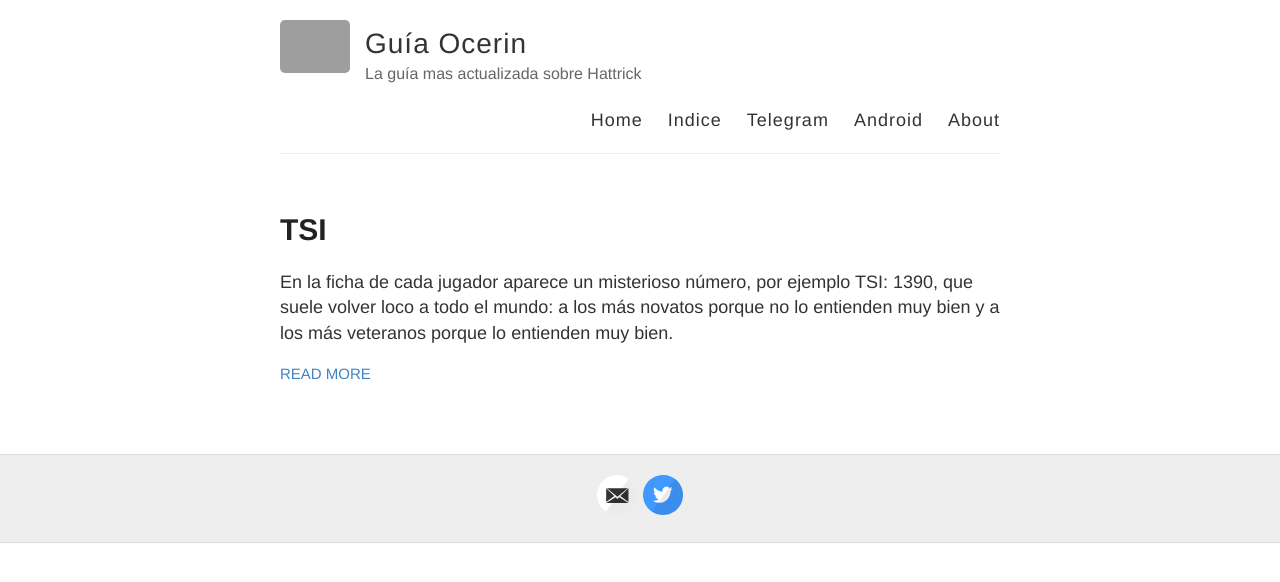
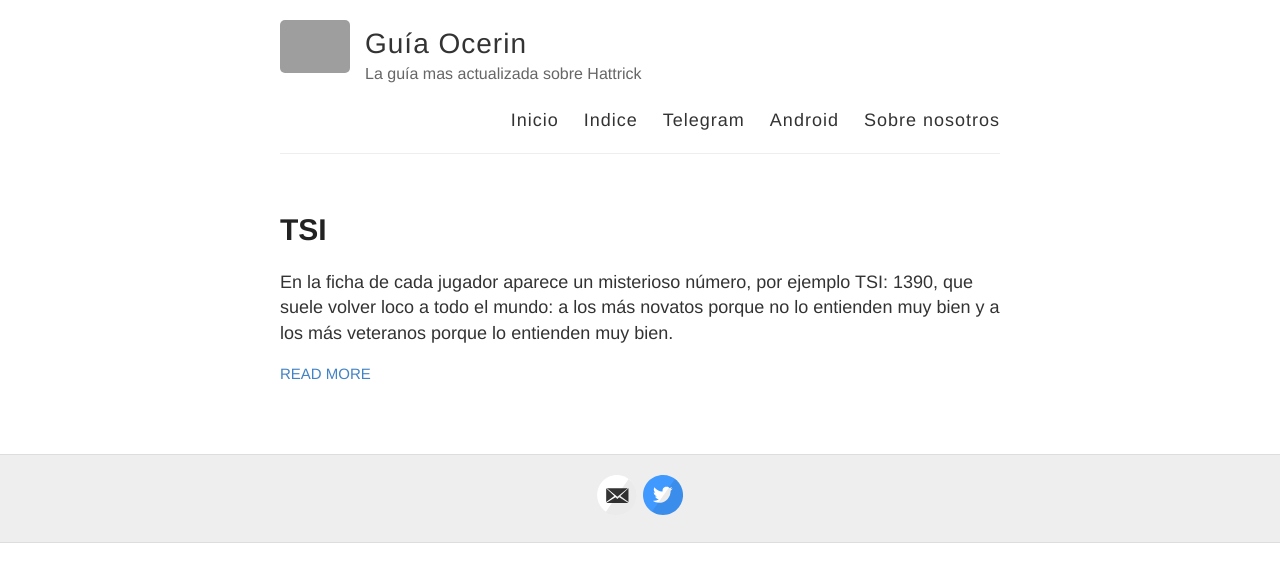
Before and after one commit to numanty/numanty.github.io, a Jekyll site: the page built from index.html, in a window 1280 px wide. Shown: the top 582 px of the page. Built offline with Jekyll 4.4.1, drawn with Linux system fonts in a browser that asks for light colours; grey boxes are pictures that could not be loaded.

```diff
--- a/_layouts/default.html
+++ b/_layouts/default.html
@@ -27,11 +27,11 @@
           </div>
 
           <nav>
-            <a href="{{ site.baseurl }}/">Home</a>
+            <a href="{{ site.baseurl }}/">Inicio</a>
             <a href="{{ site.baseurl }}/indice">Indice</a>
             <a href="{{ site.baseurl }}/telegram">Telegram</a>
             <a href="{{ site.baseurl }}/android">Android</a>
-            <a href="{{ site.baseurl }}/about">About</a>
+            <a href="{{ site.baseurl }}/about">Sobre nosotros</a>
           </nav>
         </header>
       </div>
```
